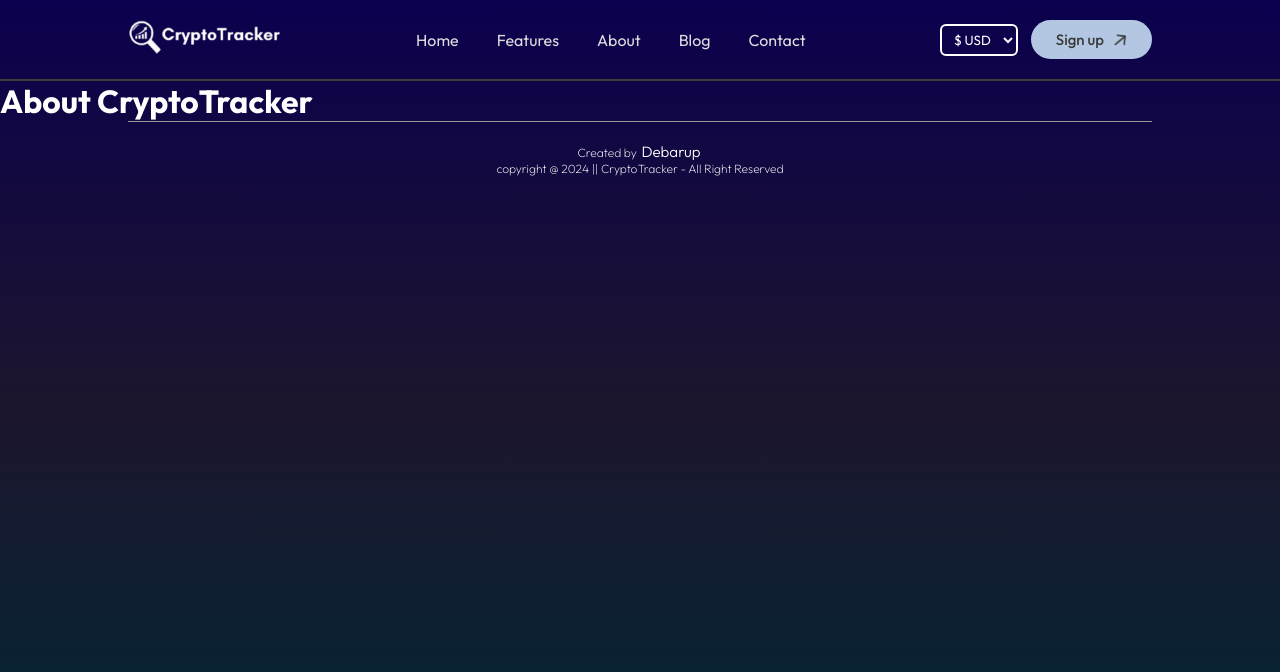
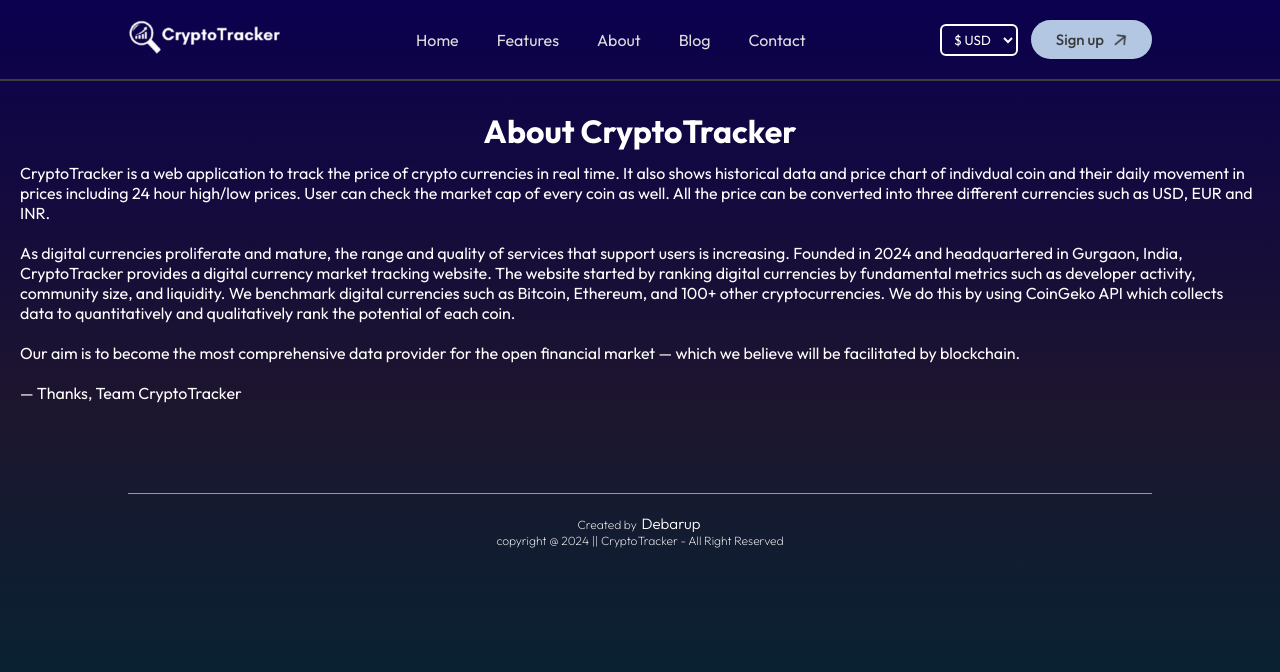
Before and after one commit to debarup24/crypto-price-tracker, a React (Vite) app: page /about in a window 1280 px wide. Shown: the top 672 px of the page. Built offline with nearby package versions, Linux system fonts and the light colour scheme; no server answers.

Commit message:
New pages added

```diff
--- a/src/pages/About/About.css
+++ b/src/pages/About/About.css
@@ -1,4 +1,8 @@
 .about h1 {
     text-align: center;
-
+    margin: 30px 20px 12px 20px;
 }
+.about-body p {
+  text-align: left;
+  margin: 5px 20px 90px 20px;
+}
--- a/src/pages/About/About.jsx
+++ b/src/pages/About/About.jsx
@@ -1,9 +1,34 @@
 import React from "react";
+import "./About.css";
 
 const About = () => {
   return (
     <div className="about">
       <h1>About CryptoTracker</h1>
+      <div className="about-body">
+        <p>
+          CryptoTracker is a web application to track the price of crypto
+          currencies in real time. It also shows historical data and price chart
+          of indivdual coin and their daily movement in prices including 24 hour
+          high/low prices. User can check the market cap of every coin as well.
+          All the price can be converted into three different currencies such as
+          USD, EUR and INR.
+          <br /> <br />
+          As digital currencies proliferate and mature, the range and quality of
+          services that support users is increasing. Founded in 2024 and
+          headquartered in Gurgaon, India, CryptoTracker provides a digital
+          currency market tracking website. The website started by ranking
+          digital currencies by fundamental metrics such as developer activity,
+          community size, and liquidity. We benchmark digital currencies such as
+          Bitcoin, Ethereum, and 100+ other cryptocurrencies. We do this by
+          using CoinGeko API which collects data to quantitatively and
+          qualitatively rank the potential of each coin.
+          <br /> <br />
+          Our aim is to become the most comprehensive data provider for the open
+          financial market — which we believe will be facilitated by blockchain.
+          <br /> <br /> — Thanks, Team CryptoTracker
+        </p>
+      </div>
     </div>
   );
 };
```
